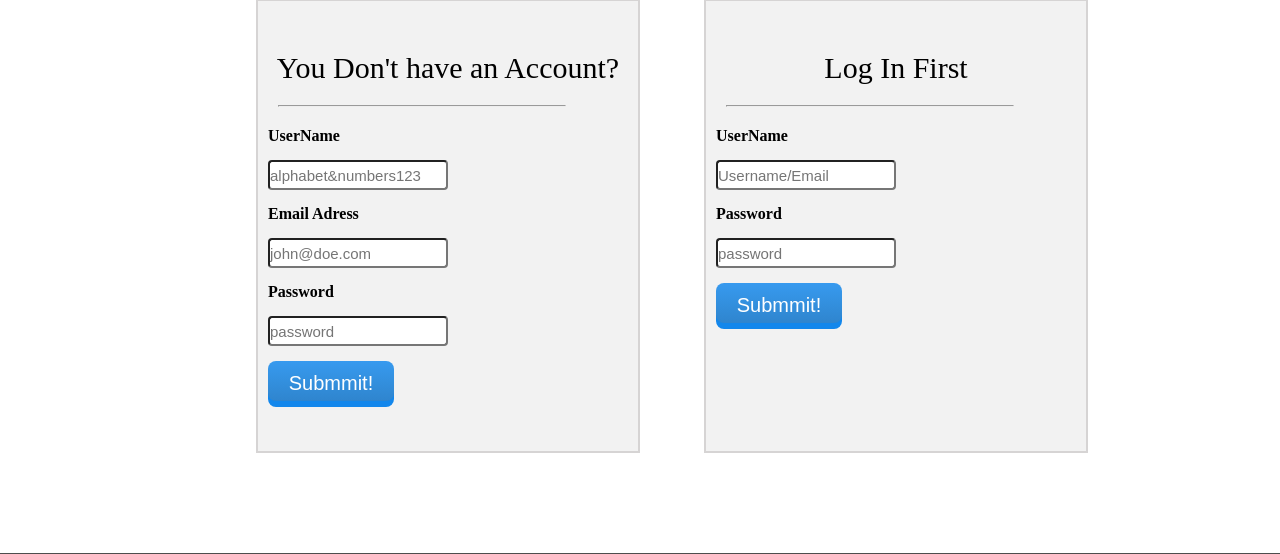
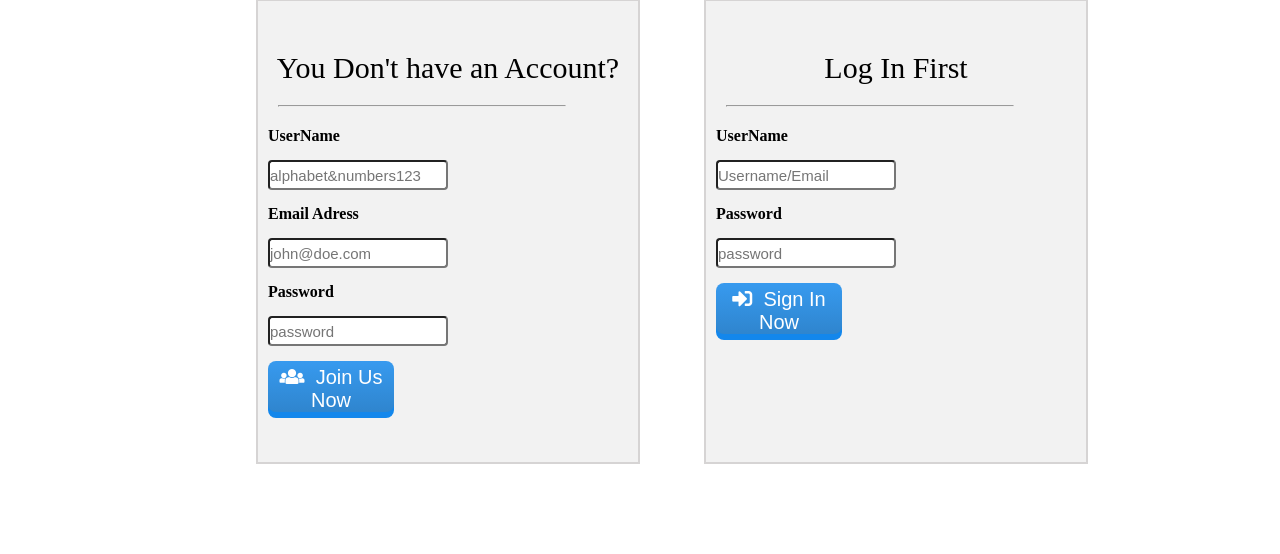
Before and after one commit to wackyjoker/HTDemo, a Node server app: page /login in a window 1280 px wide. Shown: the part 161-715 px from the top of the page. Run offline with Node 20, Linux system fonts and the light colour scheme; some libraries are stand-ins or nearby versions.

Commit message:
mejorar los botones

```diff
--- a/views/login.ejs
+++ b/views/login.ejs
@@ -19,7 +19,7 @@
 			<input class="input-childs" type="password" name="" placeholder="password" >
 		</div>
 		<div>
-			<button id="btn">Submmit!</button>
+			<button id="btn"><i class="fas fa-users"></i>&nbsp Join Us Now</button>
 		</div>
 	</form>
 		</div>
@@ -37,7 +37,7 @@
 			<input class="input-childs" type="password" name="" placeholder="password" value="" >
 		</div>
 		<div>
-			<button id="btn">Submmit!</button>
+			<button id="btn"><i class="fas fa-sign-in-alt"></i>&nbsp Sign In Now</button>
 		</div>
 	</form>
 		</div>
--- a/views/partials/header.ejs
+++ b/views/partials/header.ejs
@@ -19,8 +19,12 @@
 	<nav>
 
 		<ul id="nav-ul">
+			<%# if(!currentUser){%>   <!-- waiting autentication  -->
 		<li><a href="#">Sign in</a></li>
+		<%# }else{%>
+			 			<!-- <li><a href="#">welcome <%#=currentUser.username %></a></li>  -->
 		<li><a href="#">Sign Out</a></li>
+		<%# }%>
 		<li><a href="#"><i class="fab fa-github"></i>github</a></li>
 		</ul>
 
```
